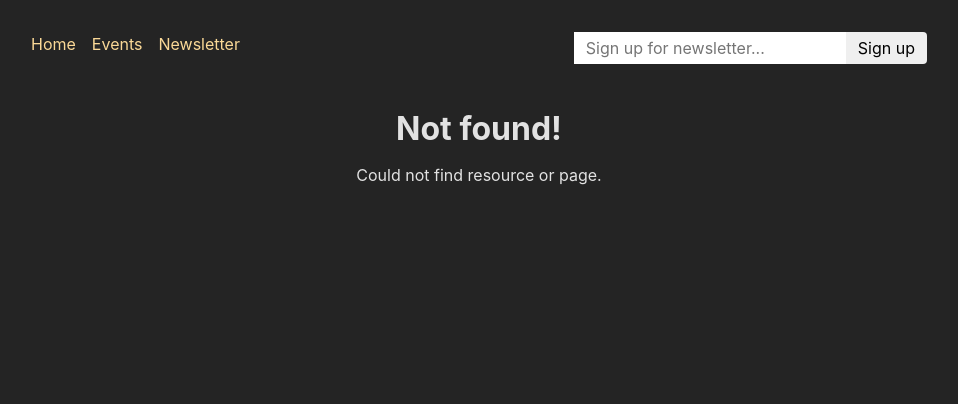
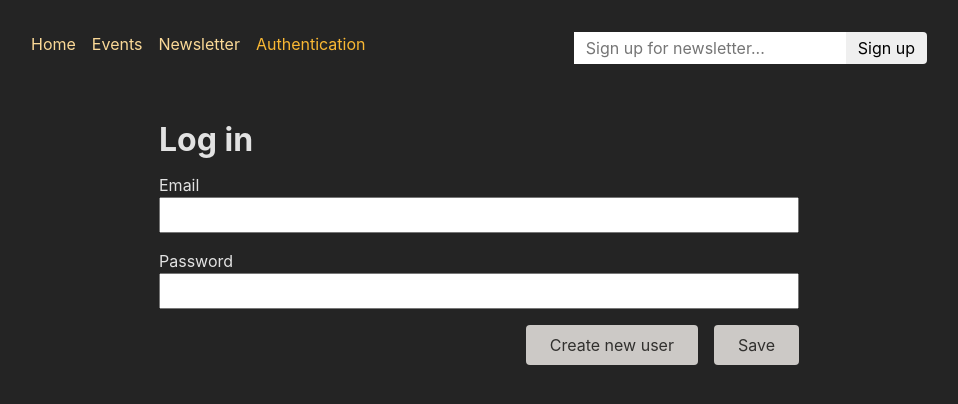
Before and after one commit to yurisokolovicz/Authentication-react, a React (Create React App) app in the folder frontend/: page /auth in a window 1280 px wide. Before the commit this address had no page. Shown: the top 404 px of the page, without its empty margins (161-1119 px from the left). Built offline with nearby package versions, Linux system fonts and the light colour scheme.

Commit message:
Add AuthPage to routes and styling it

```diff
--- a/frontend/src/App.js
+++ b/frontend/src/App.js
@@ -2,10 +2,7 @@ import { RouterProvider, createBrowserRouter } from 'react-router-dom';
 
 import EditEventPage from './pages/EditEvent';
 import ErrorPage from './pages/Error';
-import EventDetailPage, {
-  loader as eventDetailLoader,
-  action as deleteEventAction,
-} from './pages/EventDetail';
+import EventDetailPage, { loader as eventDetailLoader, action as deleteEventAction } from './pages/EventDetail';
 import EventsPage, { loader as eventsLoader } from './pages/Events';
 import EventsRootLayout from './pages/EventsRoot';
 import HomePage from './pages/Home';
@@ -13,6 +10,7 @@ import NewEventPage from './pages/NewEvent';
 import RootLayout from './pages/Root';
 import { action as manipulateEventAction } from './components/EventForm';
 import NewsletterPage, { action as newsletterAction } from './pages/Newsletter';
+import AuthenticationPage from './pages/Authentication';
 
 const router = createBrowserRouter([
     {
@@ -28,7 +26,7 @@ const router = createBrowserRouter([
                     {
                         index: true,
                         element: <EventsPage />,
-            loader: eventsLoader,
+                        loader: eventsLoader
                     },
                     {
                         path: ':eventId',
@@ -38,29 +36,30 @@ const router = createBrowserRouter([
                             {
                                 index: true,
                                 element: <EventDetailPage />,
-                action: deleteEventAction,
+                                action: deleteEventAction
                             },
                             {
                                 path: 'edit',
                                 element: <EditEventPage />,
-                action: manipulateEventAction,
-              },
-            ],
+                                action: manipulateEventAction
+                            }
+                        ]
                     },
                     {
                         path: 'new',
                         element: <NewEventPage />,
-            action: manipulateEventAction,
+                        action: manipulateEventAction
+                    }
+                ]
             },
-        ],
-      },
+            { path: 'auth', element: <AuthenticationPage /> },
             {
                 path: 'newsletter',
                 element: <NewsletterPage />,
-        action: newsletterAction,
-      },
-    ],
-  },
+                action: newsletterAction
+            }
+        ]
+    }
 ]);
 
 function App() {
--- a/frontend/src/components/MainNavigation.js
+++ b/frontend/src/components/MainNavigation.js
@@ -23,6 +23,11 @@ function MainNavigation() {
                             Newsletter
                         </NavLink>
                     </li>
+                    <li>
+                        <NavLink to="/auth" className={({ isActive }) => (isActive ? styles.active : undefined)}>
+                            Authentication
+                        </NavLink>
+                    </li>
                 </ul>
             </nav>
             <NewsletterSignup />
```
Lines whose indentation alone changed are shown as unchanged.
